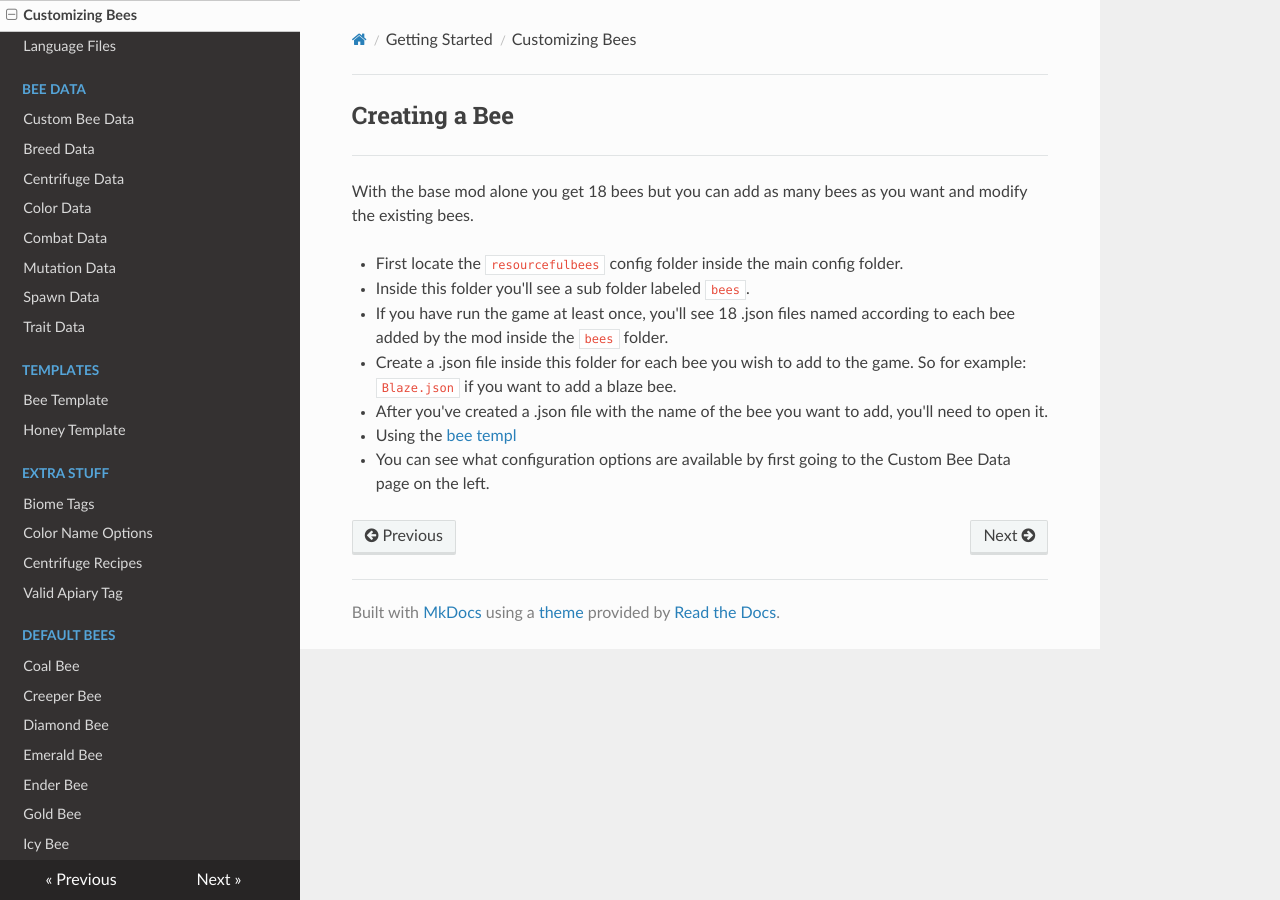
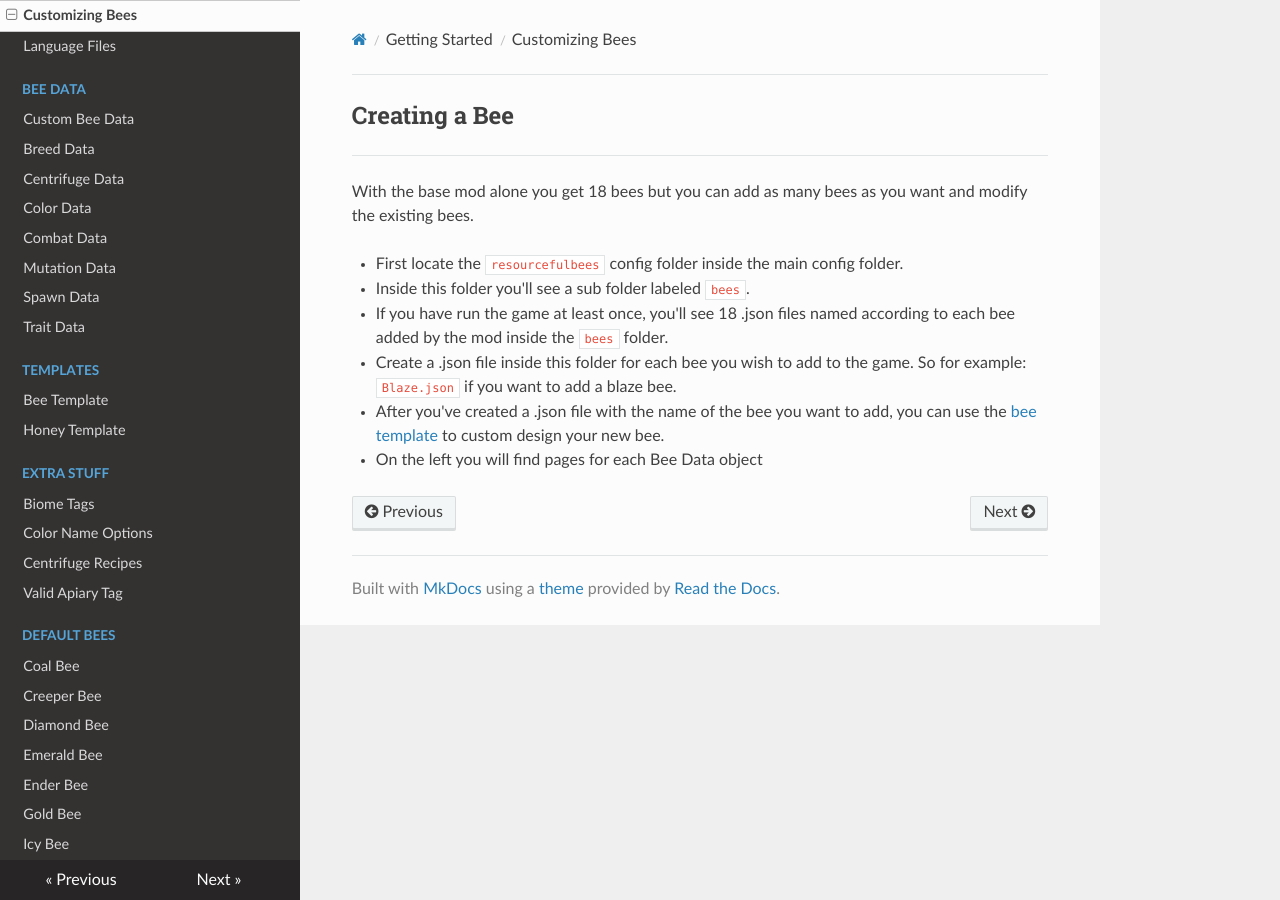
Before and after one commit to Team-Resourceful/ResourcefulBeesDocs, an MkDocs documentation site: the page built from docs/getting_started/bee_creation.md, in a window 1280 px wide. Built offline with MkDocs 1.6.1, drawn with Linux system fonts in a browser that asks for light colours; nearby versions of some CDN libraries.

Commit message:
docs/getting_started/bee_creation.md updated from https://stackedit.io/

```diff
--- a/docs/getting_started/bee_creation.md
+++ b/docs/getting_started/bee_creation.md
@@ -7,9 +7,8 @@ With the base mod alone you get 18 bees but you can add as many bees as you want
 * Inside this folder you'll see a sub folder labeled `bees`.
 * If you have run the game at least once, you'll see 18 .json files named according to each bee added by the mod inside the `bees` folder.
 * Create a .json file inside this folder for each bee you wish to add to the game. So for example: `Blaze.json` if you want to add a blaze bee.
-* After you've created a .json file with the name of the bee you want to add, you'll need to open it.
-* Using the [bee templ](https://minecraft.gamepedia.com/Language)
-* You can see what configuration options are available by first going to the Custom Bee Data page on the left.
+* After you've created a .json file with the name of the bee you want to add, you can use the [bee template](https://resourceful-bees.readthedocs.io/en/1.16.3/data_templates/bee_template/) to custom design your new bee.
+* On the left you will find pages for each Bee Data object
 <!--stackedit_data:
-eyJoaXN0b3J5IjpbMzA0NDI5OTIyXX0=
+eyJoaXN0b3J5IjpbMTc0MDI2MTcyOV19
 -->
```
